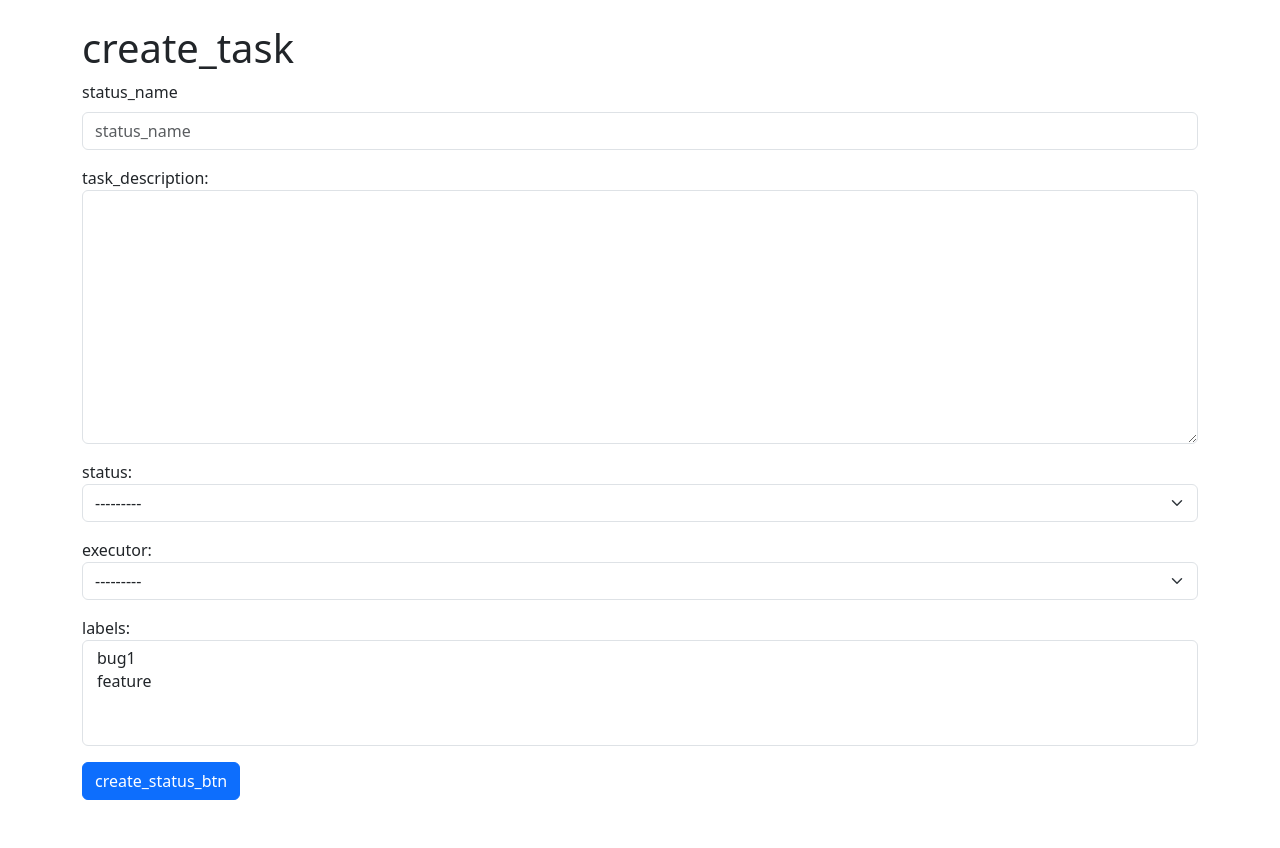
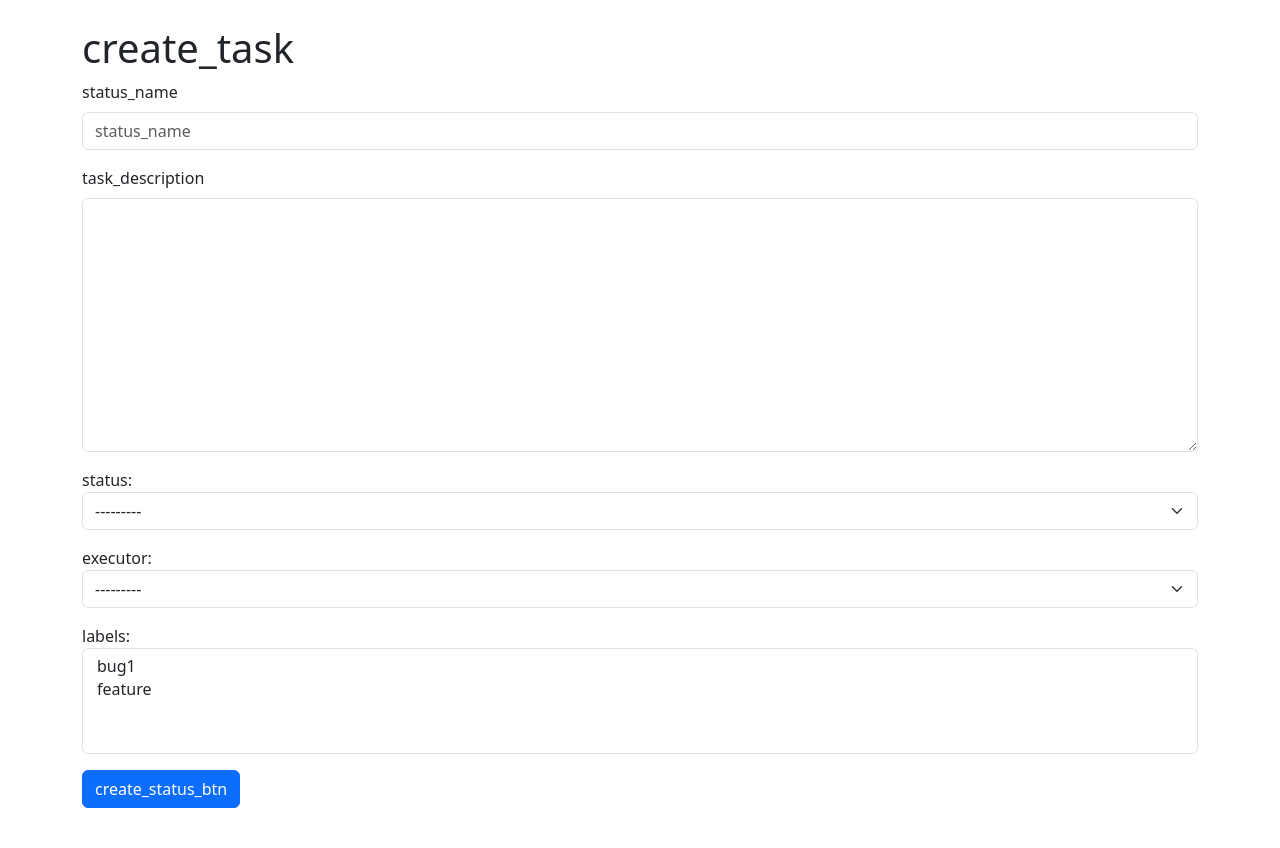
Before and after one commit to mkolotovich/python-project-52, a Django app: page /tasks/create/ in a window 1280 px wide. Shown: the part 56-904 px from the top of the page. Run offline with Django 4.2, Linux system fonts and the light colour scheme; a user stored in the database is signed in; data comes from the database, SQL or seed files in the repository; some libraries are stand-ins or nearby versions.

Commit message:
change label on task create

```diff
--- a/task_manager/tasks/templates/tasks/new.html
+++ b/task_manager/tasks/templates/tasks/new.html
@@ -46,7 +46,7 @@
             {% elif field.name == 'description' %}
                 <div class="mb-3">
                     {{ field.errors }}
-                    {{ field.label_tag }}
+                    <label class="form-label" for="id_description">{{ field.label }}</label>
                     <textarea name="{{field.name }}" class="form-control" id="id_{{field.name }}" rows="10"></textarea>
                 </div>
             {% elif field.name == 'executor' %}
```
